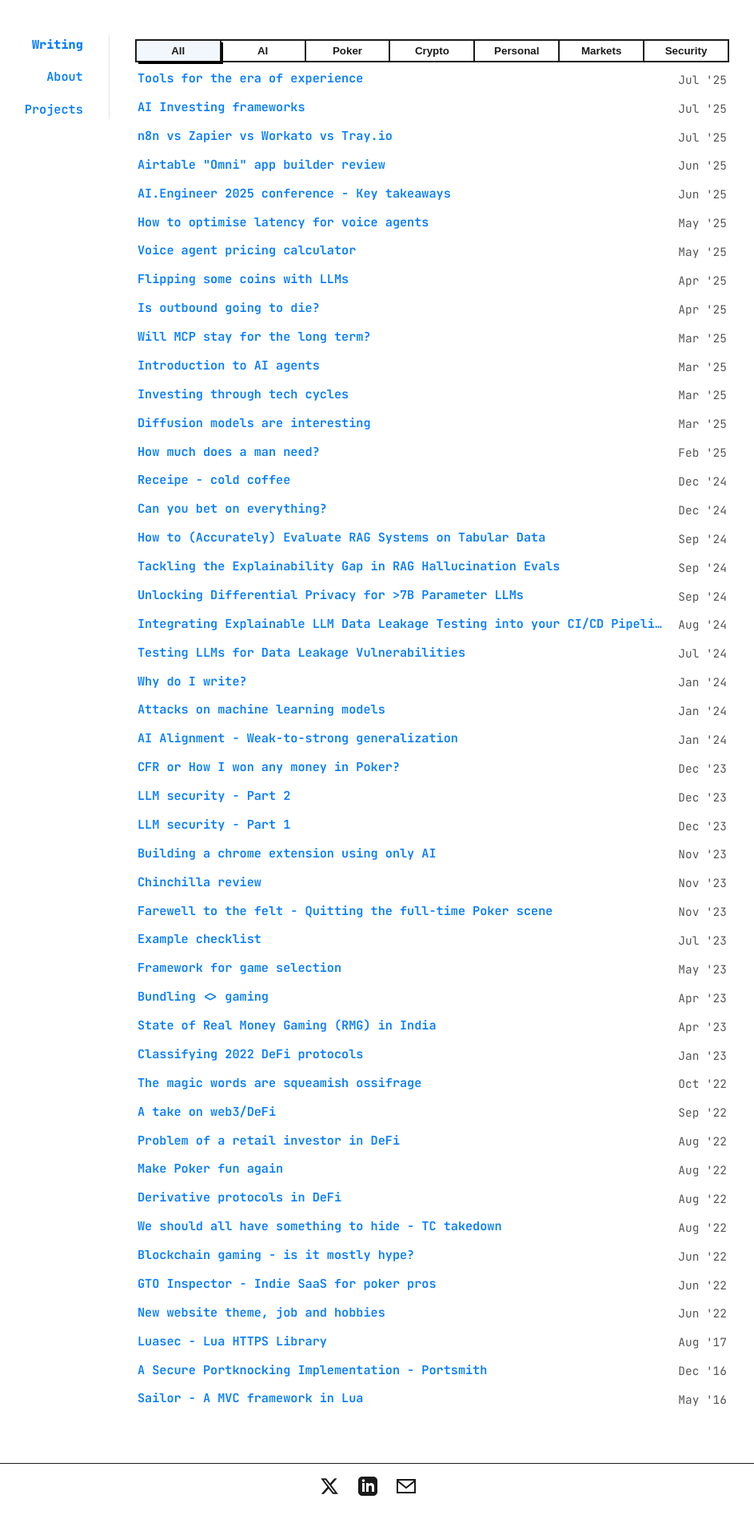
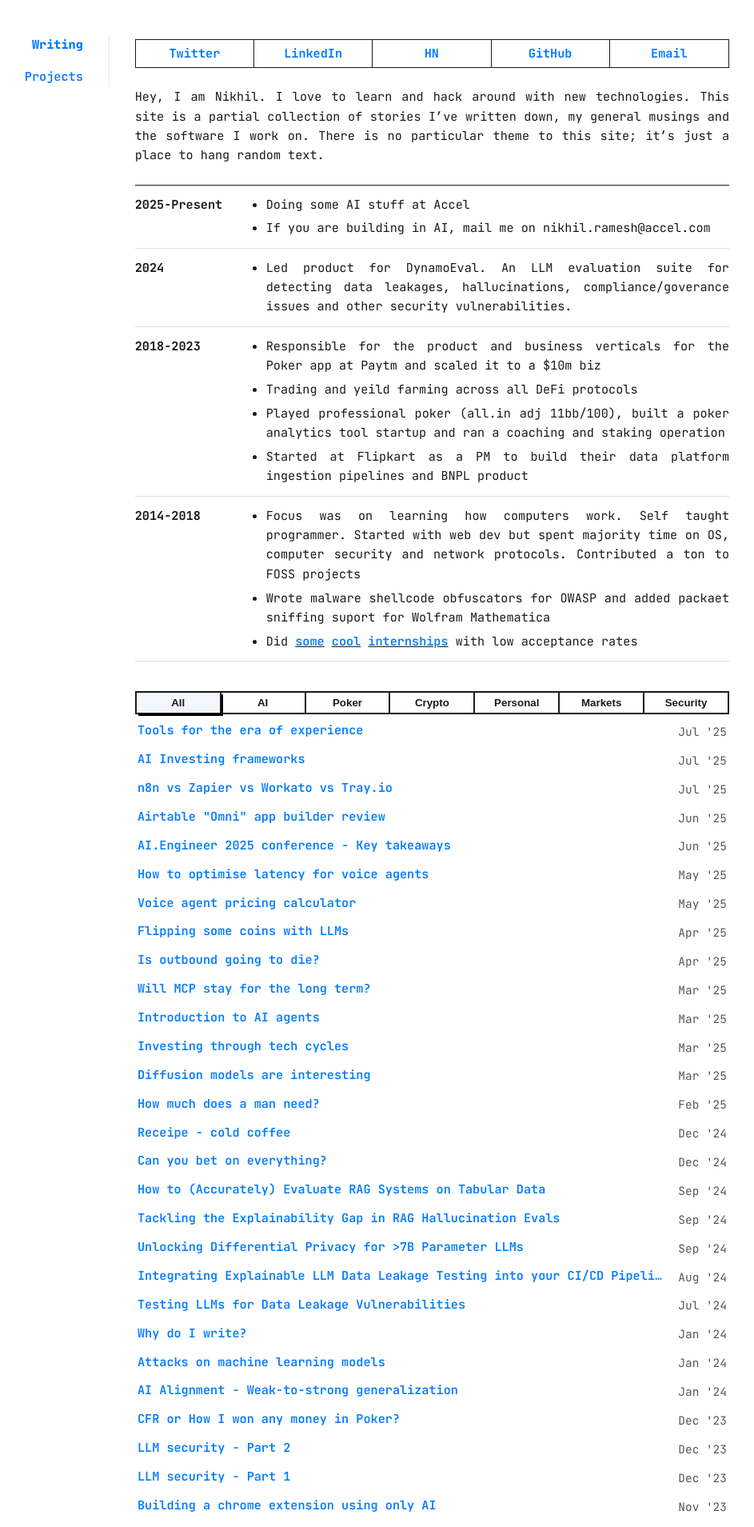
Before and after one commit to r-nikhil/r-nikhil.github.io, a Jekyll site: the page built from index.html, in a window 1280 px wide. Shown: the top 1909 px of the page at 80% size, without its empty margins (180-1123 px from the left). Built offline with Jekyll 4.4.1, drawn with Linux system fonts in a browser that asks for light colours.

Commit message:
nav edits

```diff
--- a/_data/navigation.yml
+++ b/_data/navigation.yml
@@ -1,7 +1,5 @@
 links:
 - title: Writing
   url: /
-- title: About
-  url: /about/
 - title: Projects
   url: /projects
--- a/index.html
+++ b/index.html
@@ -2,7 +2,53 @@
 layout: default
 ---
 
-<section class="posts">
+<section class="home-content">
+<div class="home-intro">
+  <nav class="social-strip" aria-label="Social links">
+    <a href="https://twitter.com/rnikhilcom">Twitter</a>
+    <a href="https://www.linkedin.com/in/rnikhilcom/">LinkedIn</a>
+    <a href="https://news.ycombinator.com/user?id=whoami_nr">HN</a>
+    <a href="https://github.com/r-nikhil">GitHub</a>
+    <a href="mailto:contact@rnikhil.com">Email</a>
+  </nav>
+
+  <p>Hey, I am Nikhil. I love to learn and hack around with new technologies. This site is a partial collection of stories I’ve written down, my general musings and the software I work on. There is no particular theme to this site; it’s just a place to hang random text.</p>
+
+  <div class="career-history" aria-label="Career history">
+    <div class="career-entry">
+      <div class="career-period">2025-Present</div>
+      <ul>
+        <li>Doing some AI stuff at Accel</li>
+        <li>If you are building in AI, mail me on nikhil.ramesh@accel.com</li>
+      </ul>
+    </div>
+    <div class="career-entry">
+      <div class="career-period">2024</div>
+      <ul>
+        <li>Led product for DynamoEval. An LLM evaluation suite for detecting data leakages, hallucinations, compliance/goverance issues and other security vulnerabilities.</li>
+      </ul>
+    </div>
+    <div class="career-entry">
+      <div class="career-period">2018-2023</div>
+      <ul>
+        <li>Responsible for the product and business verticals for the Poker app at Paytm and scaled it to a $10m biz</li>
+        <li>Trading and yeild farming across all DeFi protocols</li>
+        <li>Played professional poker (all.in adj 11bb/100), built a poker analytics tool startup and ran a coaching and staking operation</li>
+        <li>Started at Flipkart as a PM to build their data platform ingestion pipelines and BNPL product</li>
+      </ul>
+    </div>
+    <div class="career-entry">
+      <div class="career-period">2014-2018</div>
+      <ul>
+        <li>Focus was on learning how computers work. Self taught programmer. Started with web dev but spent majority time on OS, computer security and network protocols. Contributed a ton to FOSS projects</li>
+        <li>Wrote malware shellcode obfuscators for OWASP and added packaet sniffing suport for Wolfram Mathematica</li>
+        <li>Did <ins><a href="https://summerofcode.withgoogle.com/">some</a></ins> <ins><a href="https://owasp.org/www-community/initiatives/code_sprint/">cool</a></ins> <ins><a href="https://education.wolfram.com/summer-school">internships</a></ins> with low acceptance rates</li>
+      </ul>
+    </div>
+  </div>
+</div>
+
+<div class="posts">
 <div class="category-filter">
   <button class="filter-btn active" data-category="all">All</button>
   <button class="filter-btn" data-category="ai">AI</button>
@@ -22,9 +68,79 @@
 </li>
 {% endfor %}
 </ul>
+</div>
 </section>
 
 <style>
+
+.home-intro {
+  width: 100%;
+}
+
+.social-strip {
+  width: 100%;
+  display: flex;
+  flex-wrap: wrap;
+  border: 1px solid var(--border-color);
+  margin: 5px 0 1.5rem;
+}
+
+.social-strip a {
+  flex: 1 1 100px;
+  display: block;
+  padding: 5px;
+  text-align: center;
+  border-right: 1px solid var(--border-color);
+  border-bottom: none;
+  font-weight: 700;
+  transition: all 0.2s ease;
+}
+
+.social-strip a:last-child {
+  border-right: none;
+}
+
+.social-strip a:hover {
+  color: var(--link-hover-color);
+  transform: translate(-2px, -2px);
+  box-shadow: 3px 3px 0px 0px rgba(0,0,0,1);
+  background-color: rgba(0, 102, 204, 0.05);
+}
+
+.home-intro > p {
+  margin: 1rem 0 1.5rem;
+  text-align: justify;
+}
+
+.career-history {
+  border-top: 1px solid var(--border-color);
+  margin-bottom: 2rem;
+}
+
+.career-entry {
+  display: grid;
+  grid-template-columns: 8rem minmax(0, 1fr);
+  gap: 1rem;
+  padding: 0.75rem 0;
+  border-bottom: 1px solid rgba(0, 0, 0, 0.12);
+}
+
+.career-period {
+  font-weight: 700;
+  white-space: nowrap;
+}
+
+.career-entry ul {
+  margin: 0 0 0 1.25rem;
+}
+
+.career-entry li {
+  margin-bottom: 0.35rem;
+}
+
+.career-entry li:last-child {
+  margin-bottom: 0;
+}
 
 .category-filter {
   width: 100%;
@@ -66,6 +182,17 @@
 .post-item.hidden {
   display: none;
 }
+
+@media screen and (max-width: 45rem) {
+  .social-strip a {
+    flex-basis: 30%;
+  }
+
+  .career-entry {
+    grid-template-columns: 1fr;
+    gap: 0.4rem;
+  }
+}
 </style>
 
 <script>
```
